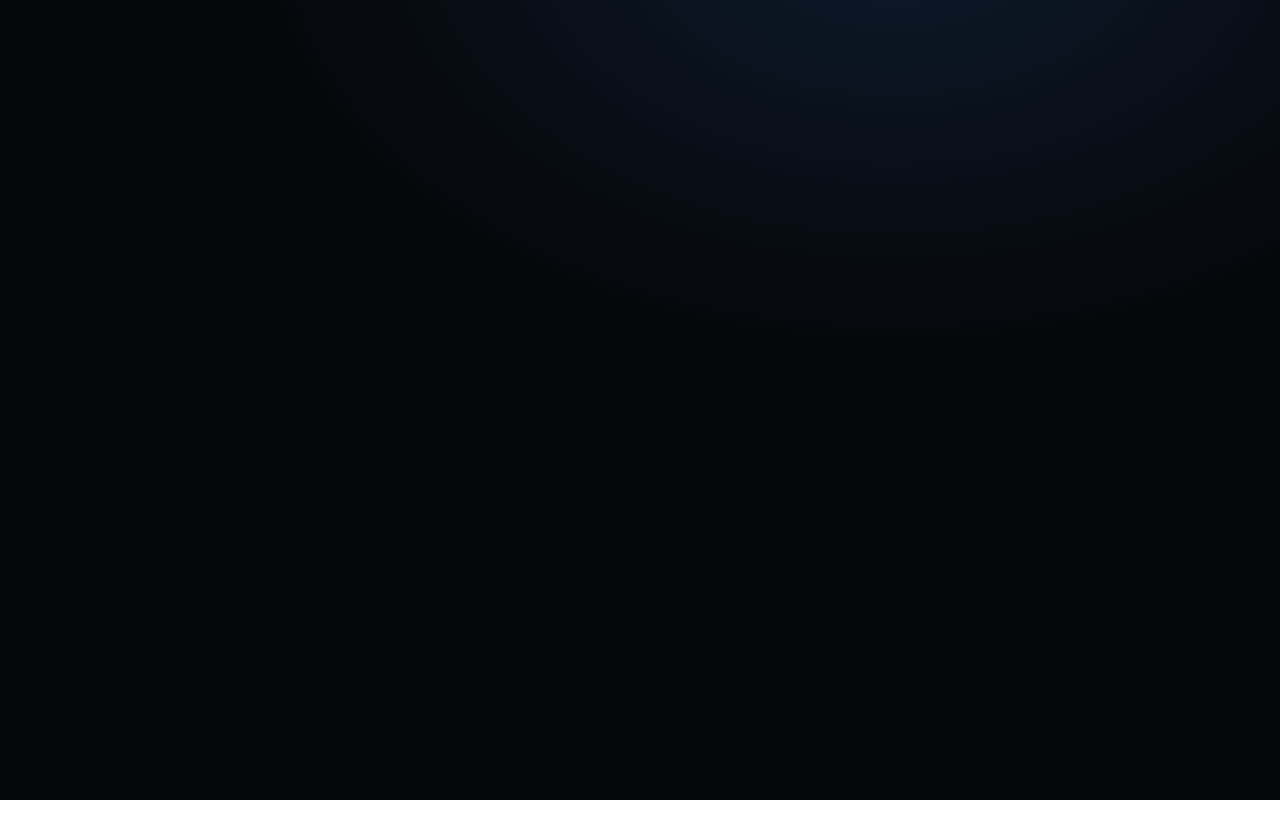
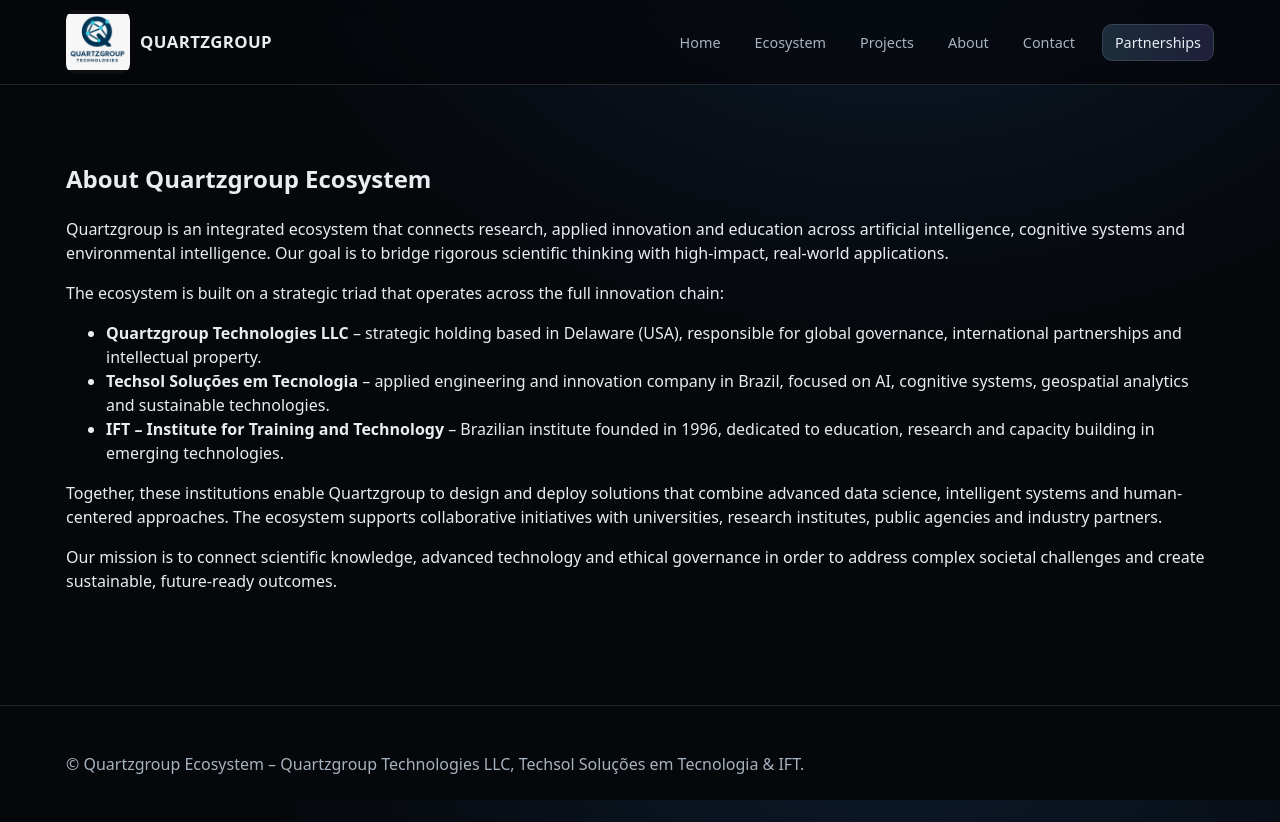
Before and after one commit to Quartzgroup/Quartzgroup.digital, a plain HTML site: page about/index.html in a window 1280 px wide. Before the commit the page ends 800 px from the top, so only its background shows below. Drawn offline with Linux system fonts and the light colour scheme.

Commit message:
Updated About page with full site styling and correct routing.

```diff
--- a/about/index.html
+++ b/about/index.html
@@ -1,10 +1,104 @@
 <!doctype html>
 <html lang="en">
 <head>
- <meta charset="utf-8" />
+  <meta charset="utf-8" />
   <meta name="viewport" content="width=device-width,initial-scale=1" />
   <meta name="description" content="Quartzgroup — Innovation with Purpose. Intelligence with Ethics." />
-  <title>Quartzgroup — Innovation with Purpose</title>
+  <title>About – Quartzgroup Ecosystem</title>
 
+  <!-- Caminho corrigido para o CSS (a partir da pasta /about) -->
   <link rel="stylesheet" href="../assets/css/style.css" />
-  </head>
+</head>
+
+<body>
+  <!-- ===== NAV ===== -->
+  <header>
+    <div class="nav-wrap">
+      <a class="brand" href="../index.html#home">
+        <div class="brand-logo">
+          <img src="../assets/img/logo-quartzgroup.png" alt="Quartzgroup logo"
+               onerror="this.style.display='none'">
+        </div>
+        <div class="brand-name">QUARTZGROUP</div>
+      </a>
+
+      <nav>
+        <ul>
+          <li><a href="../index.html#home">Home</a></li>
+          <li><a href="../index.html#ecosystem">Ecosystem</a></li>
+          <li><a href="../index.html#projects">Projects</a></li>
+          <li><a href="../about/">About</a></li>
+          <li><a href="../contact.html">Contact</a></li>
+          <li><a class="nav-cta" href="../partnerships.html">Partnerships</a></li>
+        </ul>
+      </nav>
+
+      <div class="hamburger" id="hamburger" aria-label="Open menu">
+        <span></span><span></span><span></span>
+      </div>
+    </div>
+
+    <div class="mobile-menu container" id="mobileMenu" style="display:none;">
+      <a href="../index.html#home">Home</a>
+      <a href="../index.html#ecosystem">Ecosystem</a>
+      <a href="../index.html#projects">Projects</a>
+      <a href="../about/">About</a>
+      <a href="../contact.html">Contact</a>
+      <a href="../partnerships.html">Partnerships</a>
+    </div>
+  </header>
+
+  <!-- ===== ABOUT CONTENT ===== -->
+  <main class="container">
+    <section class="section">
+      <h1>About Quartzgroup Ecosystem</h1>
+
+      <p>
+        Quartzgroup is an integrated ecosystem that connects research, applied innovation and
+        education across artificial intelligence, cognitive systems and environmental intelligence.
+        Our goal is to bridge rigorous scientific thinking with high-impact, real-world applications.
+      </p>
+
+      <p>
+        The ecosystem is built on a strategic triad that operates across the full innovation chain:
+      </p>
+
+      <ul>
+        <li>
+          <strong>Quartzgroup Technologies LLC</strong> – strategic holding based in Delaware (USA),
+          responsible for global governance, international partnerships and intellectual property.
+        </li>
+        <li>
+          <strong>Techsol Soluções em Tecnologia</strong> – applied engineering and innovation company
+          in Brazil, focused on AI, cognitive systems, geospatial analytics and sustainable technologies.
+        </li>
+        <li>
+          <strong>IFT – Institute for Training and Technology</strong> – Brazilian institute founded in 1996,
+          dedicated to education, research and capacity building in emerging technologies.
+        </li>
+      </ul>
+
+      <p>
+        Together, these institutions enable Quartzgroup to design and deploy solutions that combine
+        advanced data science, intelligent systems and human-centered approaches. The ecosystem supports
+        collaborative initiatives with universities, research institutes, public agencies and industry
+        partners.
+      </p>
+
+      <p>
+        Our mission is to connect scientific knowledge, advanced technology and ethical governance in
+        order to address complex societal challenges and create sustainable, future-ready outcomes.
+      </p>
+    </section>
+  </main>
+
+  <!-- ===== FOOTER (simples, opcional) ===== -->
+  <footer class="footer">
+    <div class="container">
+      <p>© Quartzgroup Ecosystem – Quartzgroup Technologies LLC, Techsol Soluções em Tecnologia &amp; IFT.</p>
+    </div>
+  </footer>
+
+  <!-- se houver scripts JS globais no index.html, você pode copiá-los para cá também -->
+</body>
+</html>
```
